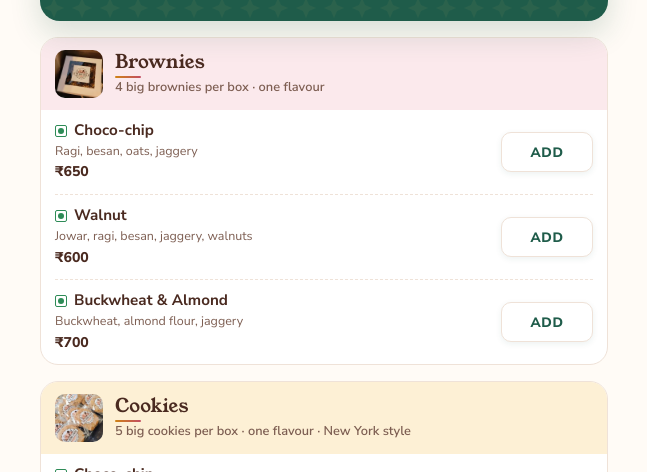
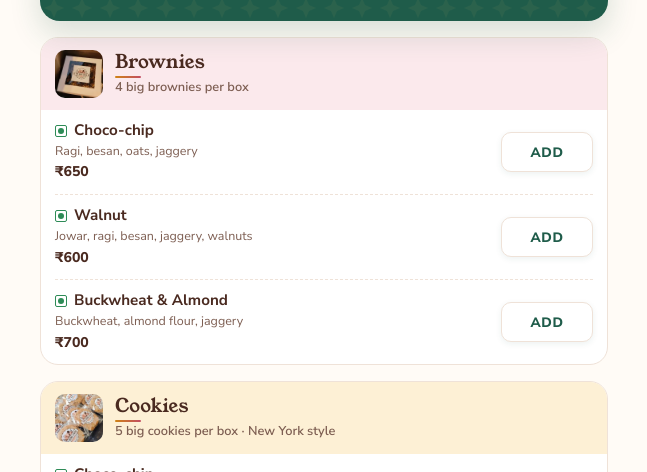
Before and after one commit to mohitgargai/thekindoven-site, a plain HTML site: page diwali/index.html in a window 1280 px wide. Shown: the part 328-800 px from the top of the page, without its empty margins (316-963 px from the left). Drawn offline with Linux system fonts and the light colour scheme.

Commit message:
Remove 'one flavour' from Diwali headers

```diff
--- a/diwali/index.html
+++ b/diwali/index.html
@@ -156,12 +156,12 @@ button,a{touch-action:manipulation;-webkit-tap-highlight-color:transparent}
   </header>
 
   <section class="sec" style="--sec-bg:var(--rose-soft)" aria-labelledby="h-b">
-    <div class="sec-head"><img src="/img/brownie-box.webp" width="240" height="240" alt=""><div><h2 id="h-b">Brownies</h2><p>4 big brownies per box &middot; one flavour</p></div></div>
+    <div class="sec-head"><img src="/img/brownie-box.webp" width="240" height="240" alt=""><div><h2 id="h-b">Brownies</h2><p>4 big brownies per box</p></div></div>
     <div class="items" id="list-b"></div>
   </section>
 
   <section class="sec" style="--sec-bg:var(--gold-soft)" aria-labelledby="h-c">
-    <div class="sec-head"><img src="/img/cookie-packs.webp" width="240" height="240" alt="" loading="lazy"><div><h2 id="h-c">Cookies</h2><p>5 big cookies per box &middot; one flavour &middot; New York style</p></div></div>
+    <div class="sec-head"><img src="/img/cookie-packs.webp" width="240" height="240" alt="" loading="lazy"><div><h2 id="h-c">Cookies</h2><p>5 big cookies per box &middot; New York style</p></div></div>
     <div class="items" id="list-c"></div>
   </section>
 
```
